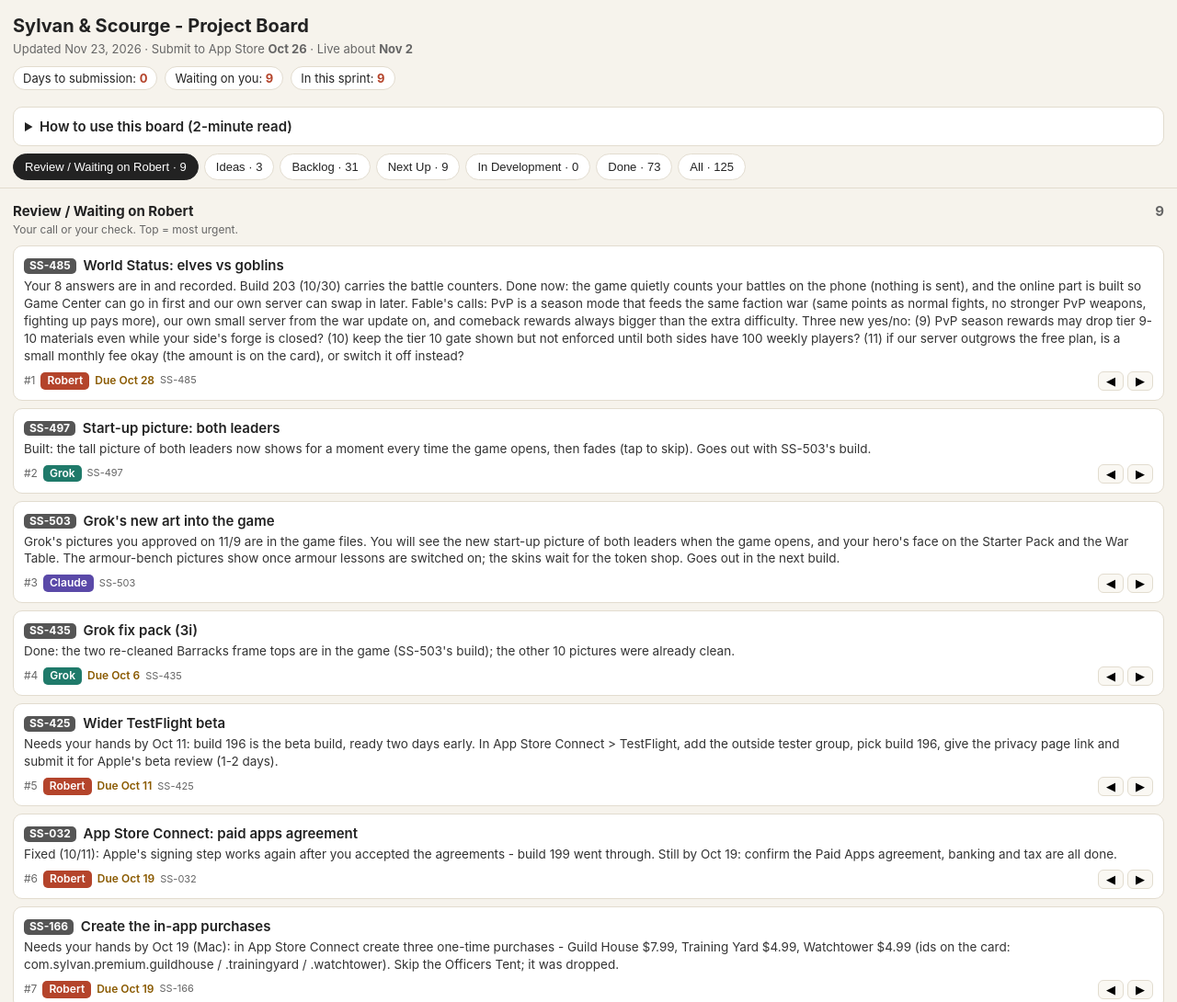
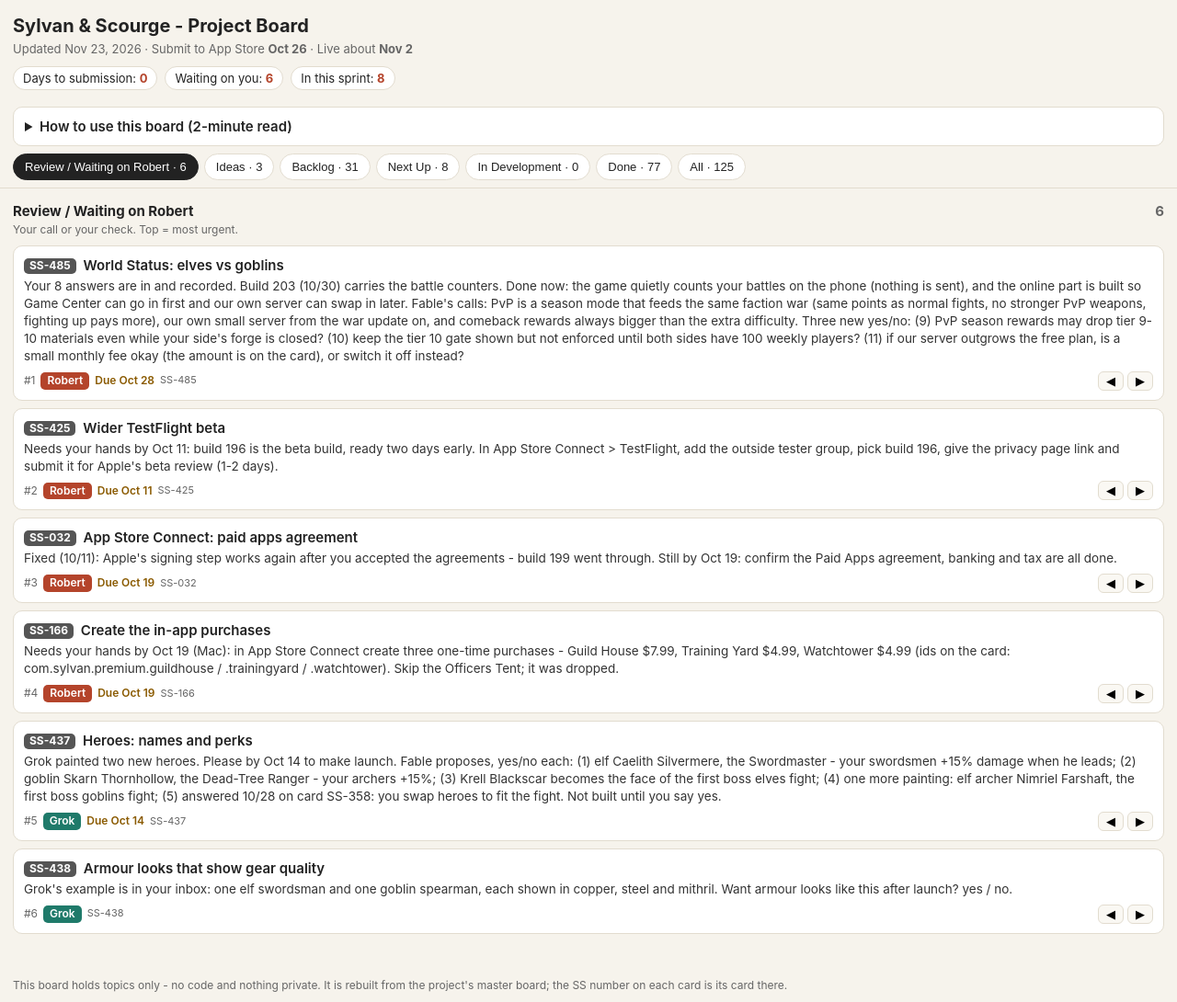
Before and after one commit to robaireym-png/sylvan-board, a plain HTML site: page index.html in a window 1280 px wide. Shown: the top 1090 px of the page at 92% size. Drawn offline with Linux system fonts and the light colour scheme.

Commit message:
SS-503: board after builds 205/206 green

```diff
--- a/index.html
+++ b/index.html
@@ -208,7 +208,7 @@ const CARDS = [
   "id": "SS-486",
   "c": "next",
   "t": "Battles: what is left",
-  "d": "Built 11/18 with pictures already in the game: the boss's face on the War Table, rank badges beside promotions, item pictures on the spoils list, and the win picture now says what kind of win (a rout, a costly win). Sent to GitHub on 11/23. Still to come: Honour Wall plaques.",
+  "d": "Built (build 205): the boss's face on the War Table, rank badges beside promotions, item pictures on the spoils list, and the win picture says what kind of win (a rout, a costly win). Still to come: Honour Wall plaques.",
   "o": "Claude",
   "due": "Oct 19"
  },
@@ -236,9 +236,9 @@ const CARDS = [
  },
  {
   "id": "SS-490",
-  "c": "next",
+  "c": "done",
   "t": "Chest odds shown",
-  "d": "Built 11/18: every chest you buy with gems now shows its odds right under it - coins, insignia, the chance of each card rarity, tickets, gems and scrolls - read from the same table the chest rolls. Saved on your PC; it goes out in the next build once it is pushed.",
+  "d": "Done (build 205): every chest you buy with gems shows its odds right under it - coins, insignia, the chance of each card rarity, tickets, gems and scrolls - read from the same table the chest rolls.",
   "o": "Claude",
   "due": "Oct 20"
  },
@@ -283,9 +283,9 @@ const CARDS = [
  },
  {
   "id": "SS-497",
-  "c": "wait",
+  "c": "done",
   "t": "Start-up picture: both leaders",
-  "d": "Built: the tall picture of both leaders now shows for a moment every time the game opens, then fades (tap to skip). Goes out with SS-503's build.",
+  "d": "Done (build 206): the tall picture of both leaders shows for a moment every time the game opens, then fades (tap to skip).",
   "o": "Grok"
  },
  {
@@ -337,9 +337,9 @@ const CARDS = [
  },
  {
   "id": "SS-503",
-  "c": "wait",
+  "c": "done",
   "t": "Grok's new art into the game",
-  "d": "Grok's pictures you approved on 11/9 are in the game files. You will see the new start-up picture of both leaders when the game opens, and your hero's face on the Starter Pack and the War Table. The armour-bench pictures show once armour lessons are switched on; the skins wait for the token shop. Goes out in the next build.",
+  "d": "Done (build 206): Grok's pictures you approved on 11/9 are in the game. When the game opens you see the tall picture of both leaders, and your hero's face is on the Starter Pack and the War Table. The armour-bench pictures show once armour lessons are switched on; the skins wait for the token shop.",
   "o": "Claude"
  },
  {
@@ -366,9 +366,9 @@ const CARDS = [
  },
  {
   "id": "SS-435",
-  "c": "wait",
+  "c": "done",
   "t": "Grok fix pack (3i)",
-  "d": "Done: the two re-cleaned Barracks frame tops are in the game (SS-503's build); the other 10 pictures were already clean.",
+  "d": "Done (build 206): the two re-cleaned Barracks frame tops are in the game; the other 10 pictures were already clean.",
   "o": "Grok",
   "due": "Oct 6"
  },
@@ -482,7 +482,7 @@ const CARDS = [
   "id": "SS-353",
   "c": "next",
   "t": "Barracks: what is left to build",
-  "d": "Built 11/18: the Barracks on the map now shows how many troops are inside, like 4/6 - amber when empty, green when full. Saved on your PC; it goes out in the next build once it is pushed. Next after that: the kit panel once the craft recipes are in. The Barracks is free - never for sale.",
+  "d": "Built (build 205): the Barracks on the map shows how many troops are inside, like 4/6 - amber when empty, green when full. Next: the kit panel once the craft recipes are in. The Barracks is free - never for sale.",
   "o": "Claude"
  },
  {
@@ -663,7 +663,7 @@ const CARDS = [
   "id": "SS-429",
   "c": "next",
   "t": "First-launch help",
-  "d": "Built 11/18: a small \"Next\" line under the top bar walks a new player through it - mine copper, build the Home Base, the Lumber Mill, the Smelter, then the War Table in the Barracks. Tap x to hide it; it goes away for good once the War Table is opened. Saved on your PC; it goes out in the next build once it is pushed.",
+  "d": "Built (build 205): a small \"Next\" line under the top bar walks a new player through it - mine copper, build the Home Base, the Lumber Mill, the Smelter, then the War Table in the Barracks. Tap x to hide it; it goes away for good once the War Table is opened.",
   "o": "Claude",
   "due": "Oct 20"
  },
```
